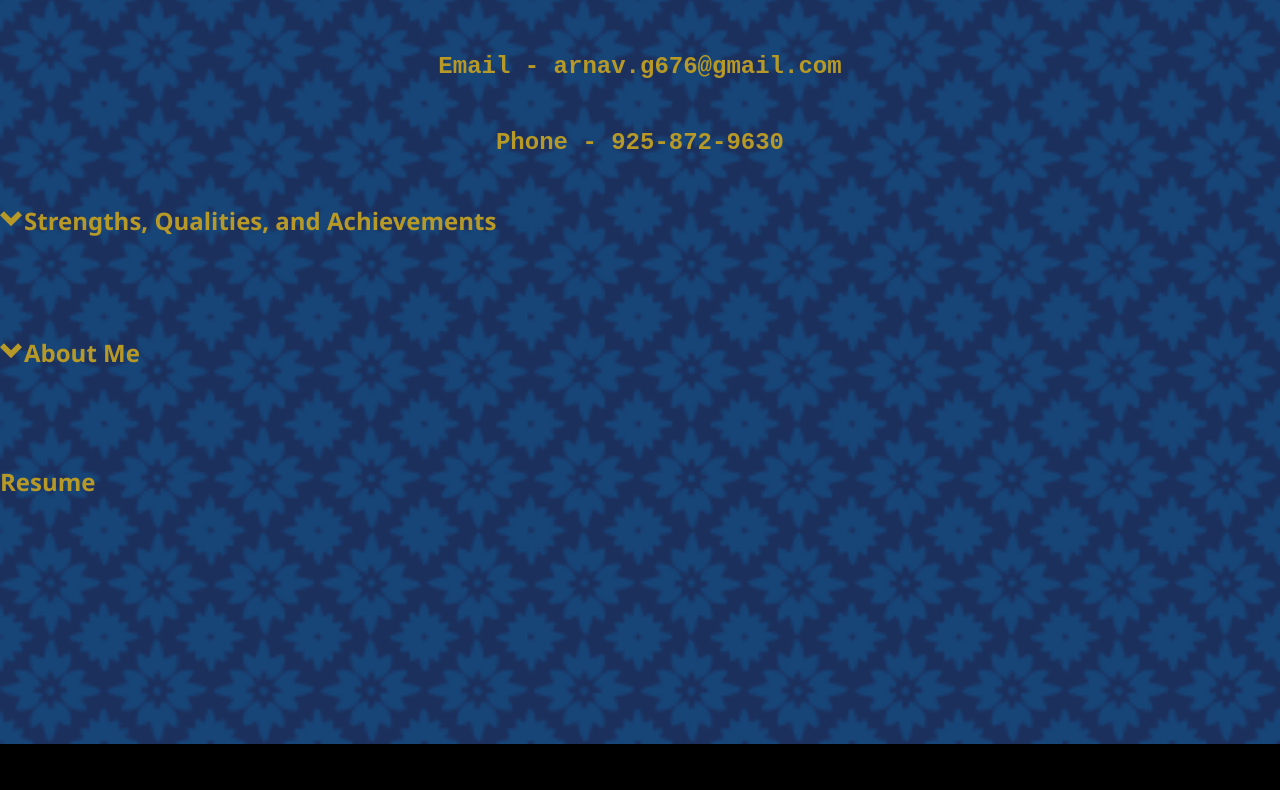
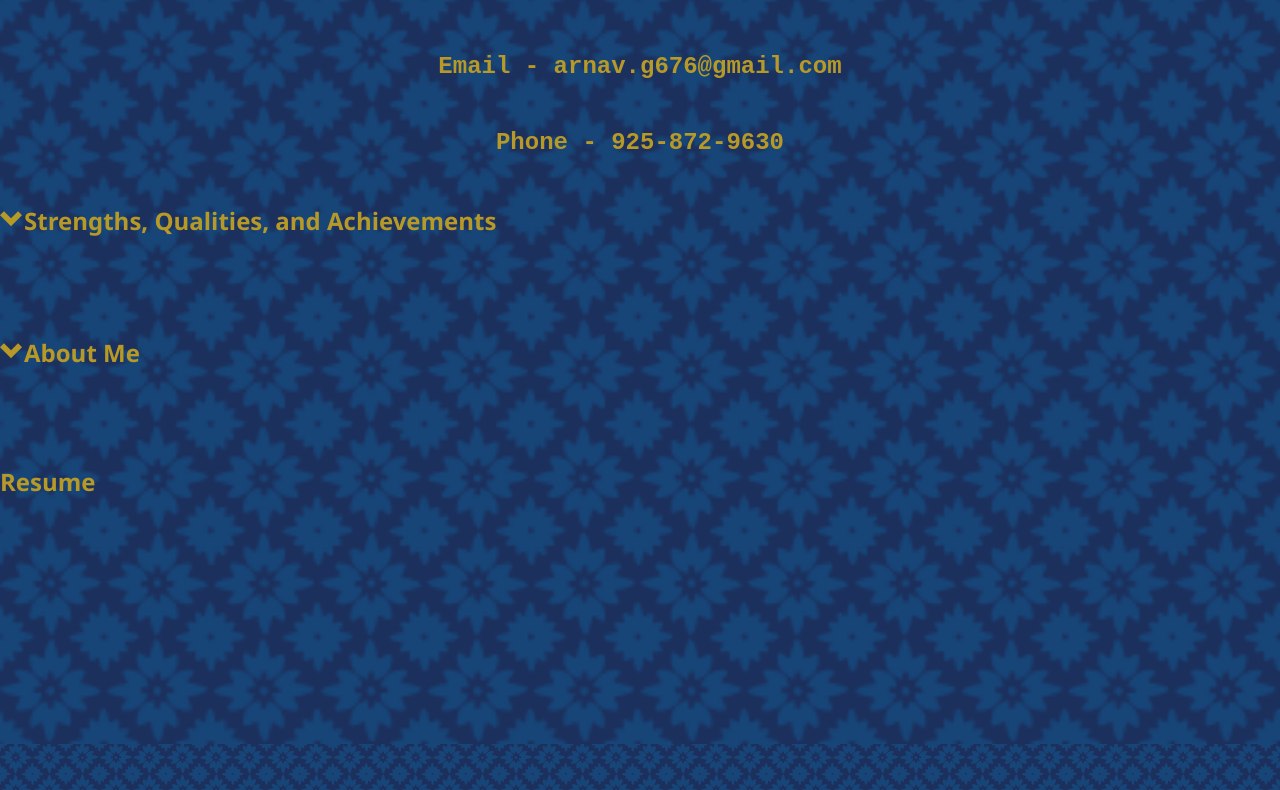
Before and after one commit to Aero-ComSci/about-me-page-ArnavGuptas, a plain HTML site: page index.html in a window 1280 px wide. Shown: the part 76-866 px from the top of the page. Drawn offline with nearby package versions, Linux system fonts and the light colour scheme.

Commit message:
Update style.css

```diff
--- a/style.css
+++ b/style.css
@@ -4,6 +4,7 @@ html, body {
     height: 100%;
     width: 100%;
     background-color: black;
+    background: url("test.png") repeat; /* Specify your image URL here */
 }
 
 .sliding-background {
```
